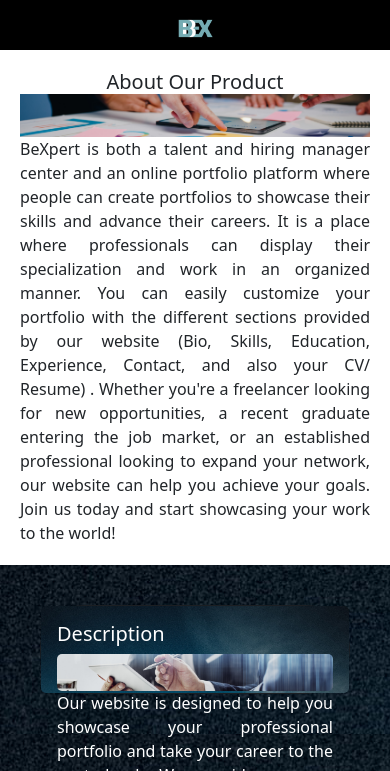
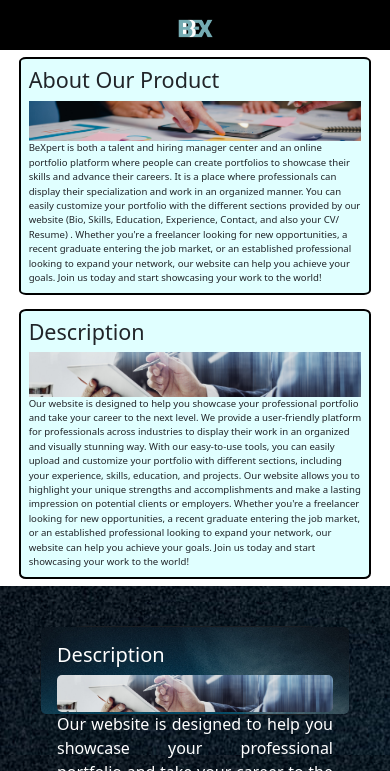
Before and after one commit to buritbest123/BeXpert-Website, a plain HTML site: page html/index.html in a window 390 px wide. Shown: the top 771 px of the page. Drawn offline with nearby package versions, Linux system fonts and the light colour scheme.

Commit message:
Pond; debug code

```diff
--- a/css/index.css
+++ b/css/index.css
@@ -49,23 +49,28 @@ body {
         justify-content: end;
     }
 
-    .contentbox {
-        padding: 10px;
-        /* Hint: Put your Flex CSS code here to organize each section */
+    .container {
+        padding: 0px;
         display: flex;
         flex-direction: row;
-        flex-wrap: wrap;
-        justify-content: space-evenly;
-        align-items: self-start;
+        justify-content: center;
     }
 
     .column {
-        padding: 20px;
-        width: 300px;
-        margin: 10px;
-        border-radius: 20px;
-        background-color: #ECF0F1;
-        border: solid #95A5A6 2px;
+        padding: 2%;
+        margin: 1%;
+        border-radius: 2%;
+        background-color:rgb(236, 254, 254);
+        border: solid black 2px;
+    }
+
+    .imsize{
+        width: 100%;
+        border-radius: 5%;
+    }
+
+    .textsize {
+        font-size: 100%;
     }
 
 }
@@ -110,23 +115,28 @@ body {
         justify-content: end;
     }
 
-    .contentbox {
-        padding: 10px;
-        /* Hint: Put your Flex CSS code here to organize each section */
+    .container {
+        padding: 0px;
         display: flex;
-        flex-direction: row;
-        flex-wrap: wrap;
-        justify-content: space-evenly;
-        align-items: self-start;
+        flex-direction: column;
+        justify-content: center;
     }
 
     .column {
-        padding: 20px;
-        width: 300px;
-        margin: 10px;
-        border-radius: 20px;
-        background-color: #ECF0F1;
-        border: solid #95A5A6 2px;
+        padding: 2%;
+        margin: 2%;
+        border-radius: 2%;
+        background-color:lightcyan;
+        border: solid black 2px;
+    }
+
+    .imsize{
+        width: 100%;
+        border-radius: 5%;
+    }
+
+    .textsize {
+        font-size: 60%;
     }
 
 }
--- a/html/index.html
+++ b/html/index.html
@@ -41,14 +41,34 @@
                 </div>
             </div>
         </section> -->
-        <article class="contentbox">
-          <section class="contentbox">
-                <h5 class="card-title">About Our Product</h5>
+
+        <article class="container">
+          <article class="column">
+              <h4>About Our Product</h4>
+              <!-- Add picture -->
+              <div class="imsize">
                 <img src="../picture/ourproduct.jpg" class="card-img">
-                <p class="card-text" style="text-align: justify;">BeXpert is both a talent and hiring manager center and an online portfolio platform where people can create portfolios to showcase their skills and advance their careers. It is a place where professionals can display their specialization and work in an organized manner. You can easily customize your portfolio with the different sections provided by our website (Bio, Skills, Education, Experience, Contact, and also your CV/ Resume) . Whether you're a freelancer looking for new opportunities, a recent graduate entering the job market, or an established professional looking to expand your network, our website can help you achieve your goals. Join us today and start showcasing your work to the world!</p>
-          </section>
+              </div>
+              <!-- add description for about our product -->
+                  <div class="textsize">
+                      BeXpert is both a talent and hiring manager center and an online portfolio platform where people can create portfolios to showcase their skills and advance their careers. It is a place where professionals can display their specialization and work in an organized manner. You can easily customize your portfolio with the different sections provided by our website (Bio, Skills, Education, Experience, Contact, and also your CV/ Resume) . Whether you're a freelancer looking for new opportunities, a recent graduate entering the job market, or an established professional looking to expand your network, our website can help you achieve your goals. Join us today and start showcasing your work to the world!
+                  </div>
+          </article>
         </article>
 
+        <article class="container">
+          <article class="column">
+              <h4>Description</h4>
+              <!-- Add picture -->
+              <div class="imsize">
+                <img src="../picture/description.jpg" class="card-img">
+              </div>
+              <!-- add description for about our product -->
+                  <div class="textsize">
+                    Our website is designed to help you showcase your professional portfolio and take your career to the next level. We provide a user-friendly platform for professionals across industries to display their work in an organized and visually stunning way. With our easy-to-use tools, you can easily upload and customize your portfolio with different sections, including your experience, skills, education, and projects. Our website allows you to highlight your unique strengths and accomplishments and make a lasting impression on potential clients or employers. Whether you're a freelancer looking for new opportunities, a recent graduate entering the job market, or an established professional looking to expand your network, our website can help you achieve your goals. Join us today and start showcasing your work to the world!
+                  </div>
+          </article>
+        </article>
 
         <section class="sectionindex">
             <div class="card text-bg-dark cardd">
```
